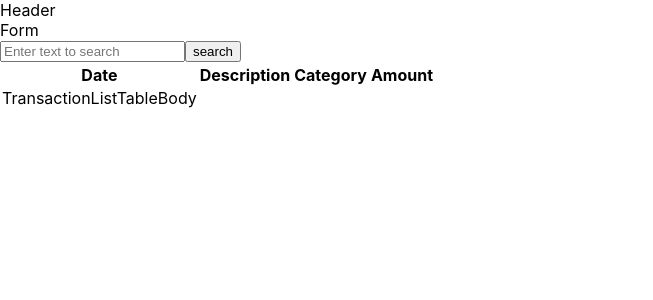
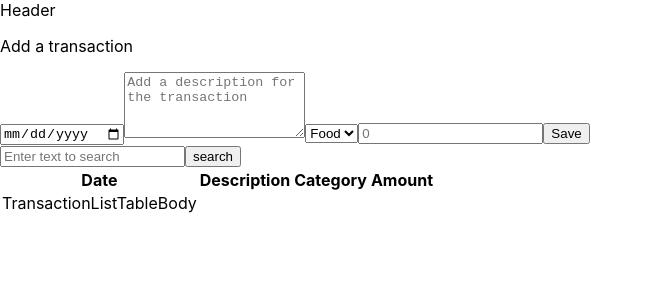
Before and after one commit to eugenemrg/BankApp, a React (Create React App) app: page / in a window 1280 px wide. Shown: the top 300 px of the page, without its empty margins (0-653 px from the left). Built offline with nearby package versions, Linux system fonts and the light colour scheme.

Commit message:
Updated Form component, added form to for adding a transaction

```diff
--- a/src/components/Form.js
+++ b/src/components/Form.js
@@ -1,9 +1,23 @@
 import React from 'react'
 
 function Form() {
-  return (
-    <div>Form</div>
-  )
+    return (
+        <div>
+            <div className='transaction-form-title-container'>
+                <p className='transaction-form-title'>Add a transaction</p>
+                <i className='transaction-form-title-logo'></i>
+            </div>
+            <form id='transaction-form'>
+                <input type='date' name='date' id='date' className='form-item'/>
+                <textarea rows='4' placeholder='Add a description for the transaction' name='description' className='form-item'/>
+                <select name='category' className='form-item'>
+                    <option value='Food'>Food</option>
+                </select>
+                <input type='number' name='amount' placeholder='0' className='form-item'/>
+                <input type='submit' value='Save' className='form-item'/>
+            </form>
+        </div>
+    )
 }
 
 export default Form
```
